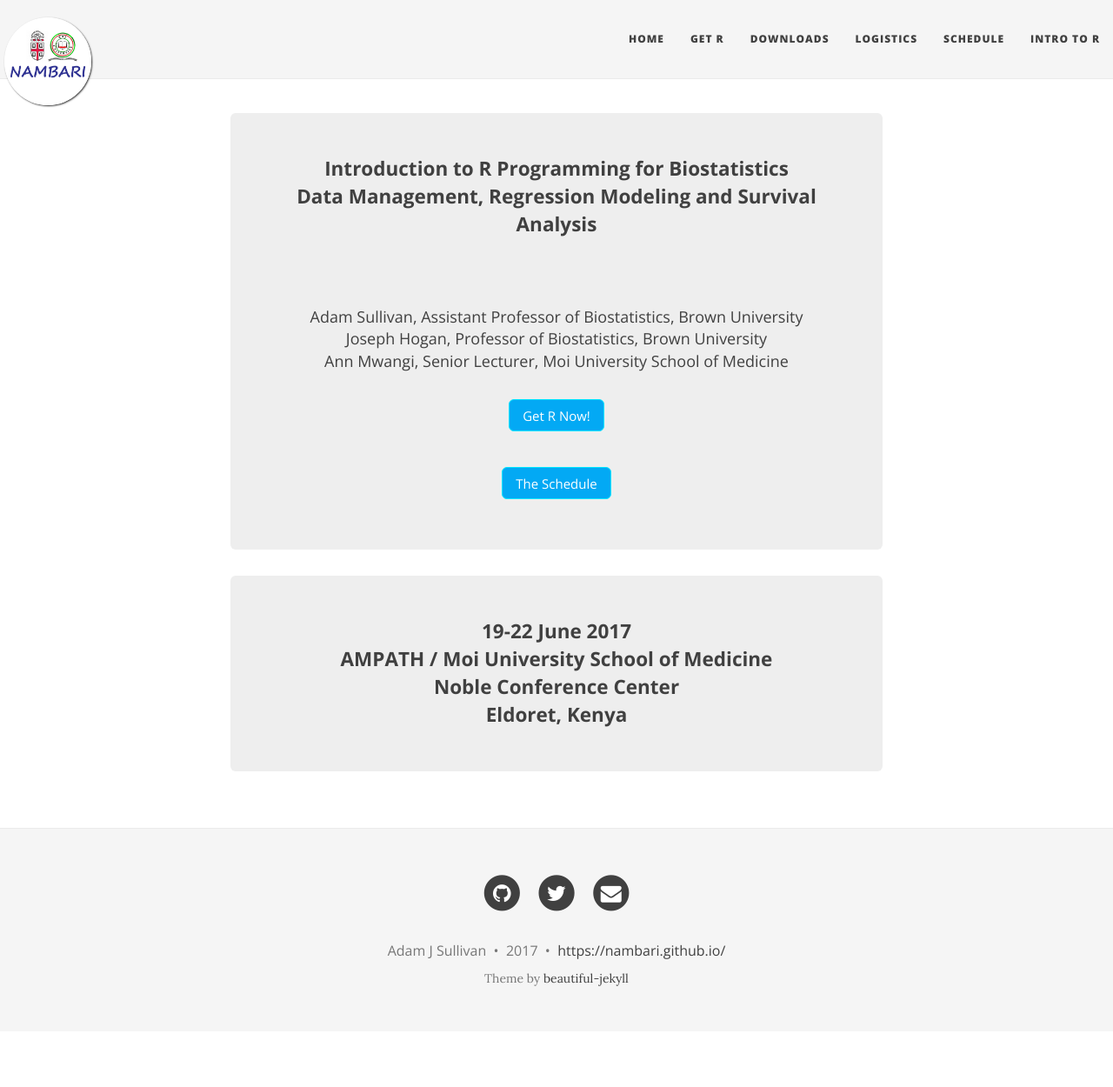
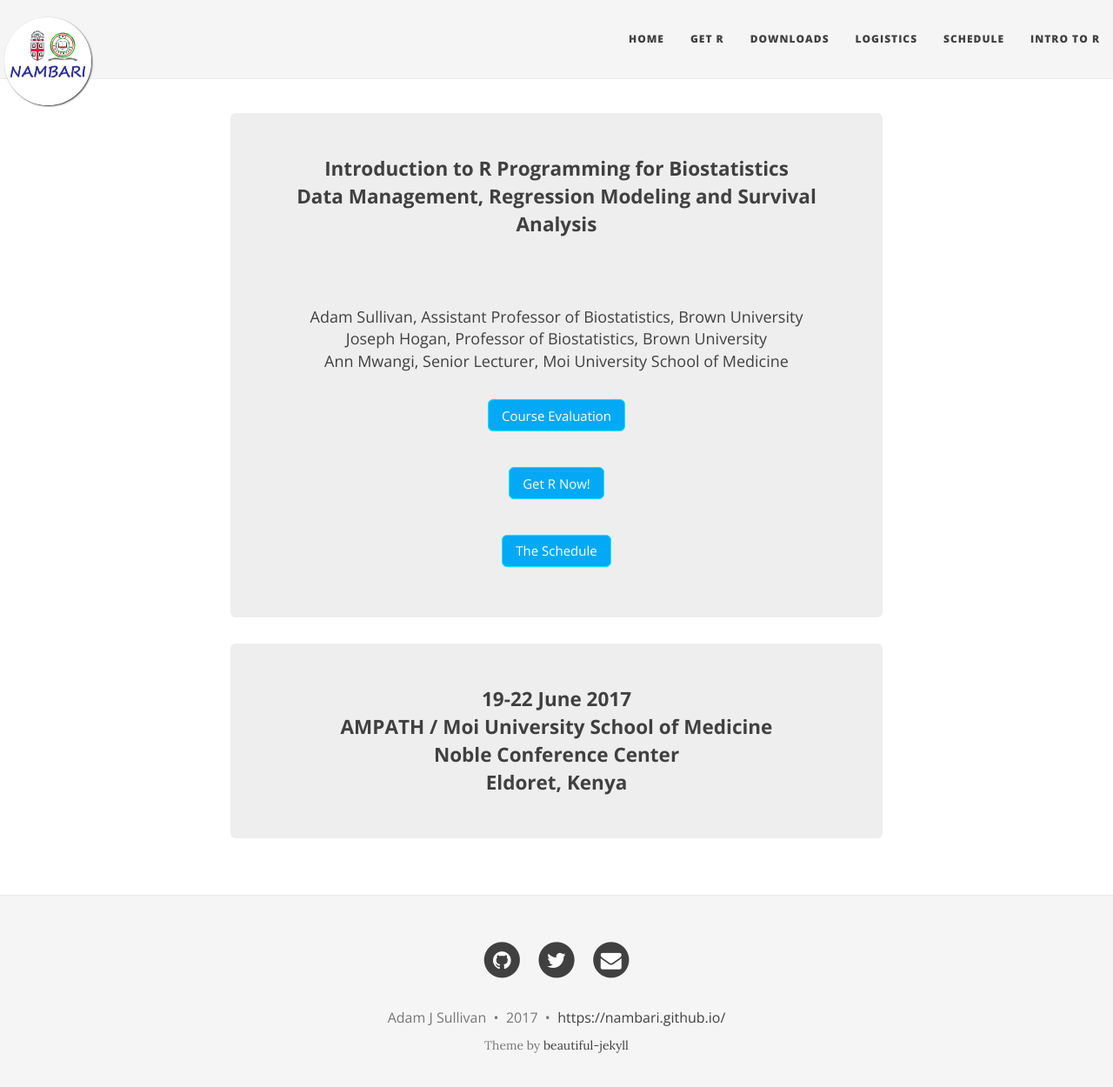
Before and after one commit to NAMBARI/nambari.github.io, a Jekyll site: the page built from index.md, in a window 1280 px wide and 1263 px high. Shown: the top 1250 px of the window at 87% size. Built offline with Jekyll 4.4.1, drawn with Linux system fonts in a browser that asks for light colours; nearby versions of some CDN libraries.

Commit message:
Update index.md

```diff
--- a/index.md
+++ b/index.md
@@ -25,6 +25,11 @@ Joseph Hogan, Professor of Biostatistics, Brown University
 Ann Mwangi, Senior Lecturer, Moi University School of Medicine
 <br>
 <br>
+
+<a class="btn btn-intro btn-lg" href="https://goo.gl/forms/f1Nq8YxOdKcQrlDW2">Course Evaluation</a>
+<br>
+<br>
+
 
 <a class="btn btn-intro btn-lg" href="https://nambari.github.io/getr">Get R Now!</a>
 <br>
```
